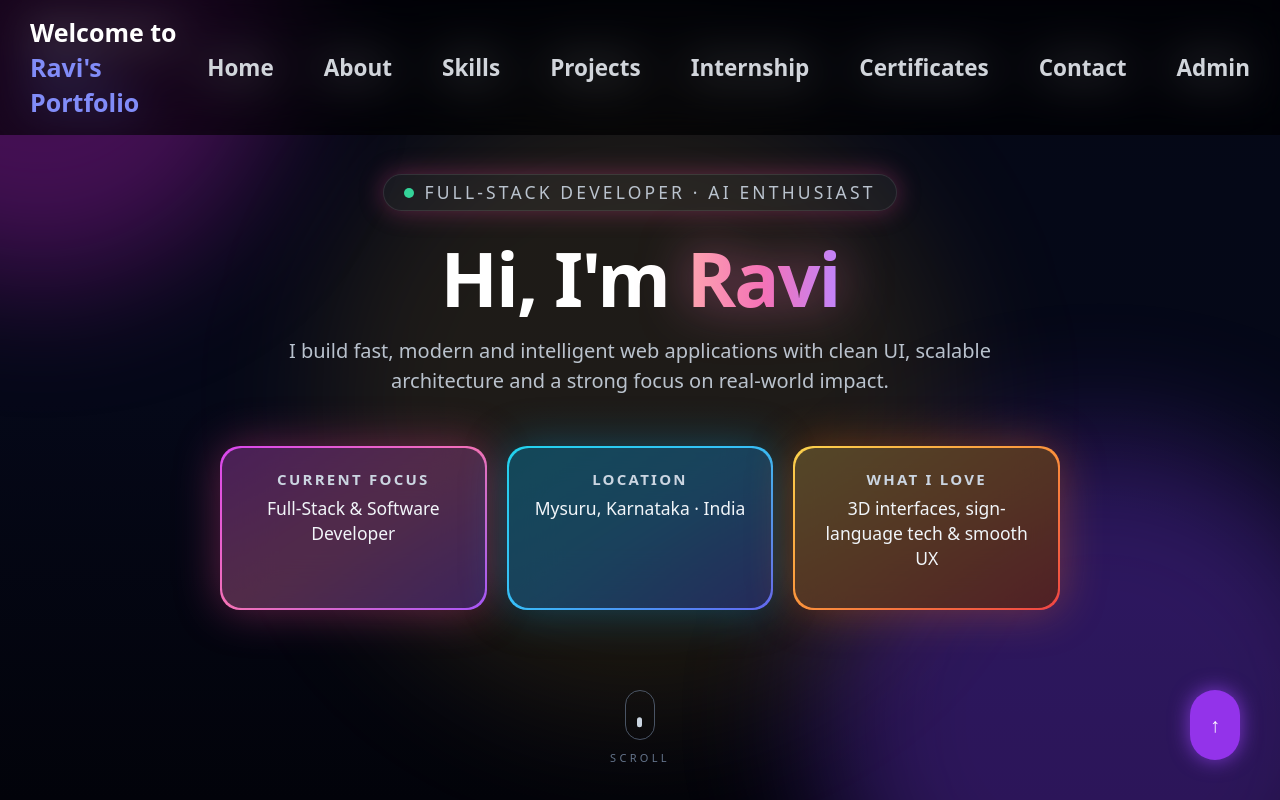
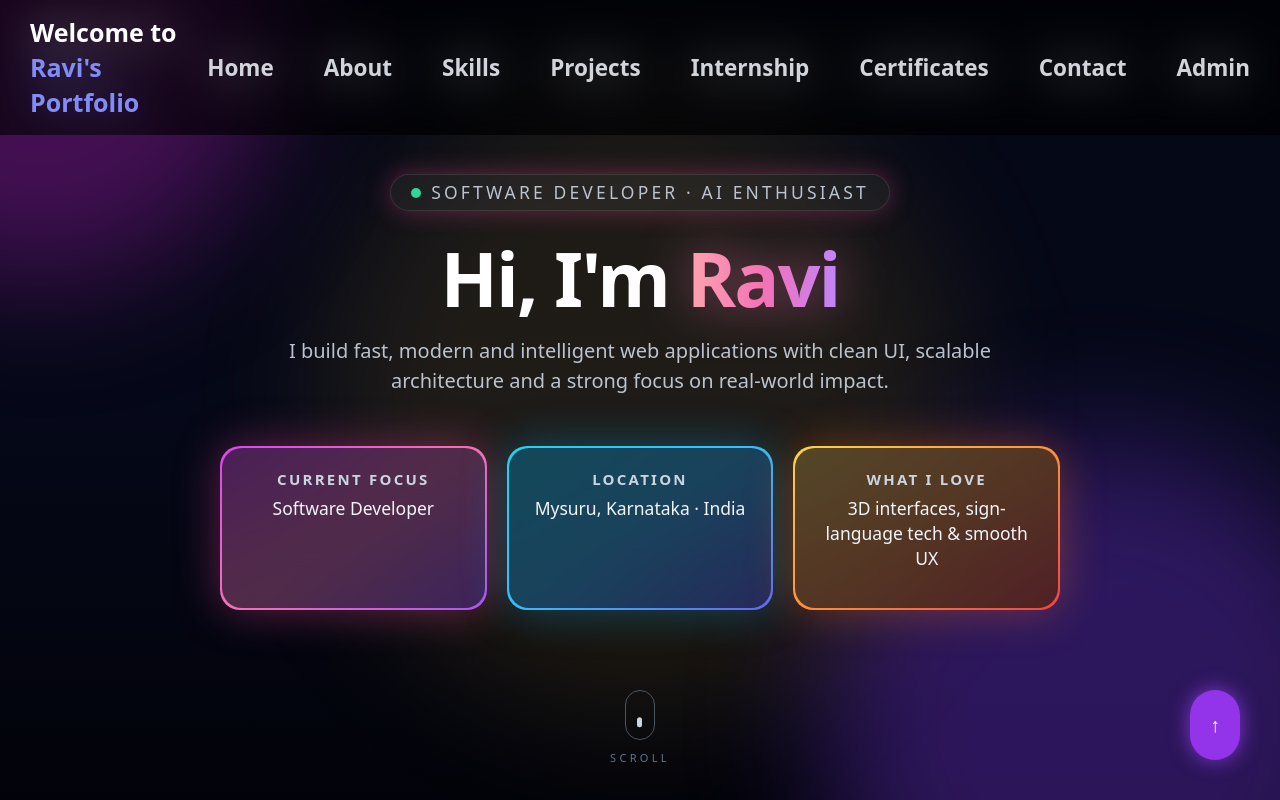
Before and after one commit to Ravi8855/ravi_portfolio, a React (Vite) app in the folder frontend/: page / in a window 1280 px wide. Shown: the top 800 px of the page. Built offline with nearby package versions, Linux system fonts and the light colour scheme; no server answers.

Commit message:
Updated Hero component and removed vercel config

```diff
--- a/frontend/src/components/Hero.jsx
+++ b/frontend/src/components/Hero.jsx
@@ -28,7 +28,7 @@ const Hero = () => {
               <span className="absolute inline-flex h-full w-full rounded-full bg-emerald-400 opacity-60 animate-ping" />
               <span className="relative inline-flex h-2 w-2 rounded-full bg-emerald-400" />
             </span>
-            Full-Stack Developer · AI Enthusiast
+            Software Developer · AI Enthusiast
           </motion.div>
 
           {/* Main heading */}
@@ -70,7 +70,7 @@ const Hero = () => {
 </h4>
 
                 <p className="text-sm text-slate-100">
-                  Full-Stack & Software Developer
+                   Software Developer
                 </p>
                 <div className="mt-3 h-[2px] w-0 group-hover:w-full bg-gradient-to-r from-transparent via-fuchsia-400 to-transparent transition-all duration-500" />
               </div>
```
